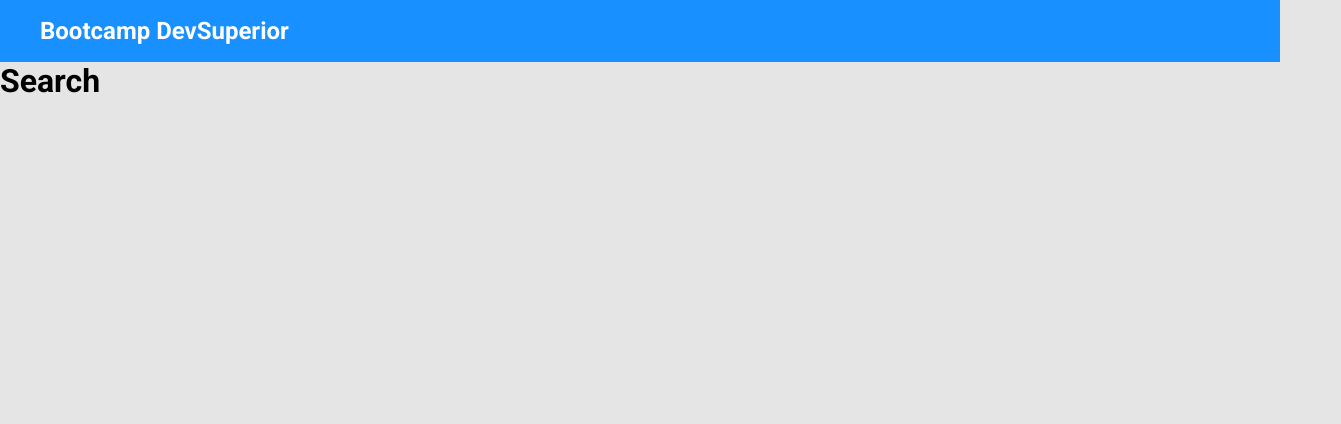
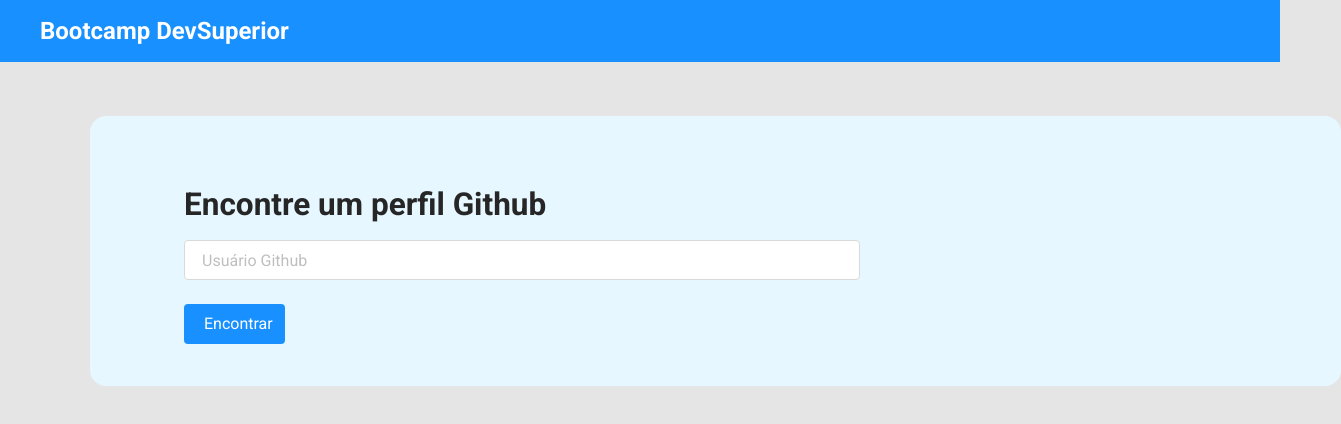
Before and after one commit to VitorLucas98/github-user-search, a React (Create React App) app: page /search in a window 1280 px wide. Shown: the top 424 px of the page, 1341 px wide, since content can reach past the window. Built offline with nearby package versions, Linux system fonts and the light colour scheme.

Commit message:
visual of the 'search' page, ok

```diff
--- a/src/pages/Search/index.tsx
+++ b/src/pages/Search/index.tsx
@@ -1,9 +1,20 @@
 import React from 'react';
-import './styles.css';
+import Button from '../../core/components/Button';
+import './styles.scss';
 
 const Search = () => (
-    <div>
-        <h1>Search</h1>
+    <div className='search-container'>
+        <div className="search-content">
+            <div className='search-title'>
+                <h5>Encontre um perfil Github</h5>
+            </div>
+            <div className="form-search">
+                <input type='text' placeholder='Usuário Github' className='input-search' />
+            </div>
+            <div className='btn-form'>
+                <Button text='Encontrar' />
+            </div>
+        </div>
     </div>
 );
 
--- /dev/null
+++ b/src/pages/Search/styles.scss
@@ -0,0 +1,43 @@
+.search-container{
+    width: 1251px;
+    height: 270px;
+    background: #E6F7FF;
+    border-radius: 16px;
+    margin-top: 54px;
+    margin-left: 90px;
+    margin-right: 100px;
+}
+.search-content{
+    margin-left: 94px ;
+}
+.search-title{
+    padding-top: 66px;
+    margin-right: 655px;
+    font-weight: 500;
+    font-size: 38px;
+    line-height: 46px;
+    color: #262626;
+}
+.form-search{
+    margin-top: 12px;
+}
+.input-search{
+    background: #FFFFFF;
+    border: 1px solid #D9D9D9;
+    box-sizing: border-box;
+    border-radius: 4px;
+    padding: 8px 27px 8px 17px;
+    width: 676px;
+    height: 40px;
+    font-size: 16px;
+    line-height: 24px;
+    display: flex;
+    align-items: center;
+}
+::-webkit-input-placeholder{
+    color: #BFBFBF;
+}
+.btn-form{
+    margin-top: 24px;
+    margin-bottom: 42px;;
+}
```
Also changed, not shown: src/pages/Search/styles.css (deleted).
